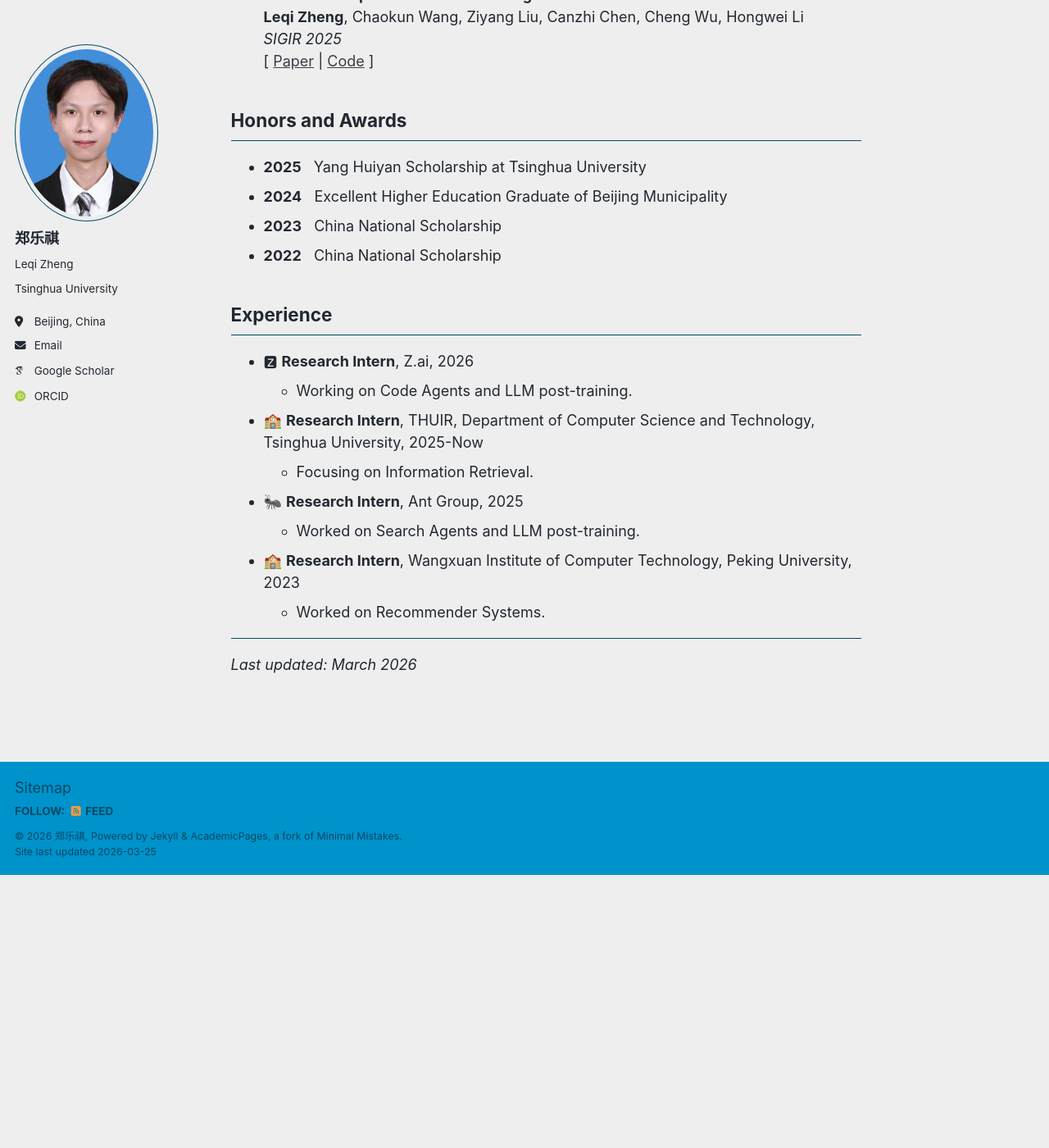
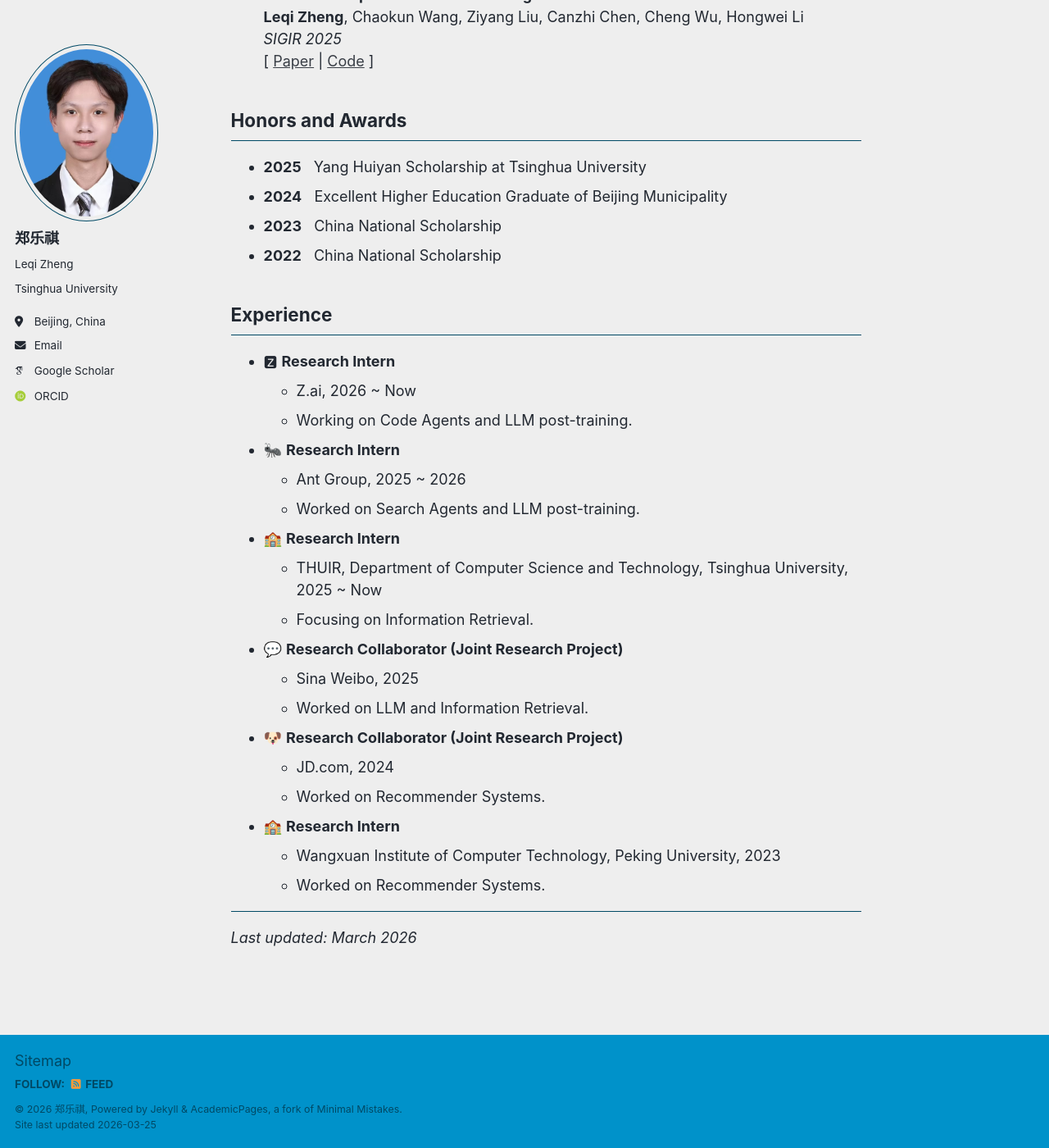
Before and after one commit to LQgdwind/LQgdwind.github.io, a Jekyll site: the page built from _pages/about.md, in a window 1280 px wide and 1400 px high, scrolled down 2425 px. Shown: the whole window at 82% size. Built offline with Jekyll 4.4.1, drawn with Linux system fonts in a browser that asks for light colours; some web fonts are replaced; a script bundle is joined from its source files by our own code; library files that are not in the unit come from our copies; before the commit the page ends 3492 px from its top, so only the background shows below that.

Commit message:
Revise experience section in about.md
Updated experience section with new roles and details.

```diff
--- a/_pages/about.md
+++ b/_pages/about.md
@@ -90,16 +90,28 @@ Honors and Awards
 
 Experience
 ------
-- 🆉 **Research Intern**, Z.ai, 2026
+- 🆉 **Research Intern**
+  - Z.ai, 2026 ~ Now
   - Working on Code Agents and LLM post-training.
 
-- 🏫 **Research Intern**, THUIR, Department of Computer Science and Technology, Tsinghua University, 2025-Now
+- 🐜 **Research Intern**
+  - Ant Group, 2025 ~ 2026
+  - Worked on Search Agents and LLM post-training.
+
+- 🏫 **Research Intern**
+  - THUIR, Department of Computer Science and Technology, Tsinghua University, 2025 ~ Now
   - Focusing on Information Retrieval.
 
-- 🐜 **Research Intern**, Ant Group, 2025
-  - Worked on Search Agents and LLM post-training.
+- 💬 **Research Collaborator (Joint Research Project)**
+  - Sina Weibo, 2025
+  - Worked on LLM and Information Retrieval.
 
-- 🏫 **Research Intern**, Wangxuan Institute of Computer Technology, Peking University, 2023
+- 🐶 **Research Collaborator (Joint Research Project)**
+  - JD.com, 2024
+  - Worked on Recommender Systems.
+
+- 🏫 **Research Intern**
+  - Wangxuan Institute of Computer Technology, Peking University, 2023
   - Worked on Recommender Systems.
 
 ---
```
